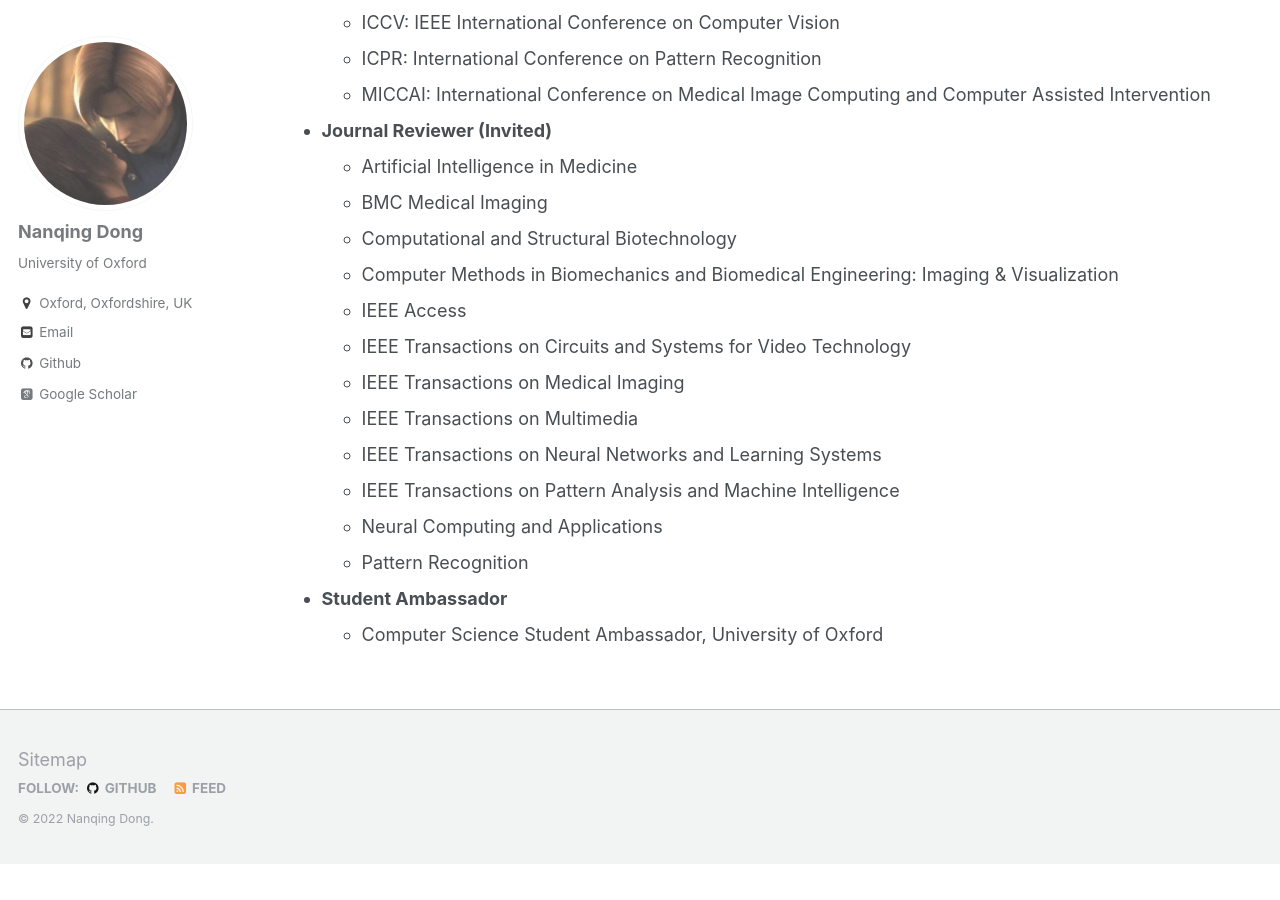
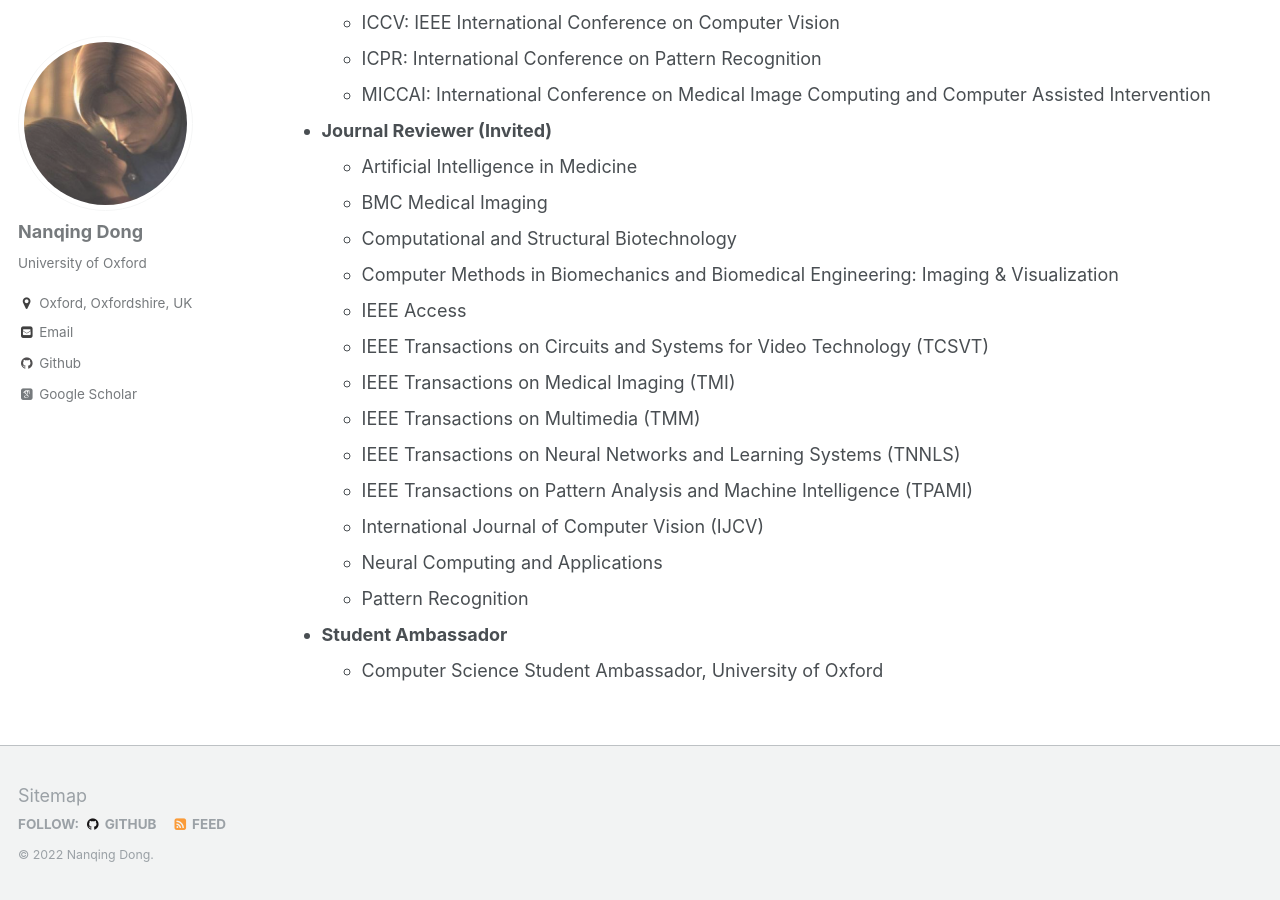
Before and after one commit to eveningdong/eveningdong.github.io, a Jekyll site: the page built from _pages/academic.md, in a window 1280 px wide and 900 px high, scrolled down 2075 px. Built offline with Jekyll 4.4.1, drawn with Linux system fonts in a browser that asks for light colours; some web fonts are replaced; before the commit the page ends 2939 px from its top, so only the background shows below that.

Commit message:
add ijcv

```diff
--- a/_pages/academic.md
+++ b/_pages/academic.md
@@ -68,11 +68,12 @@
   + Computational and Structural Biotechnology
   + Computer Methods in Biomechanics and Biomedical Engineering: Imaging & Visualization
   + IEEE Access
-  + IEEE Transactions on Circuits and Systems for Video Technology
-  + IEEE Transactions on Medical Imaging
-  + IEEE Transactions on Multimedia
-  + IEEE Transactions on Neural Networks and Learning Systems
-  + IEEE Transactions on Pattern Analysis and Machine Intelligence
+  + IEEE Transactions on Circuits and Systems for Video Technology  (TCSVT)
+  + IEEE Transactions on Medical Imaging (TMI)
+  + IEEE Transactions on Multimedia (TMM)
+  + IEEE Transactions on Neural Networks and Learning Systems  (TNNLS)
+  + IEEE Transactions on Pattern Analysis and Machine Intelligence  (TPAMI)
+  + International Journal of Computer Vision (IJCV)
   + Neural Computing and Applications
   + Pattern Recognition
 
```
